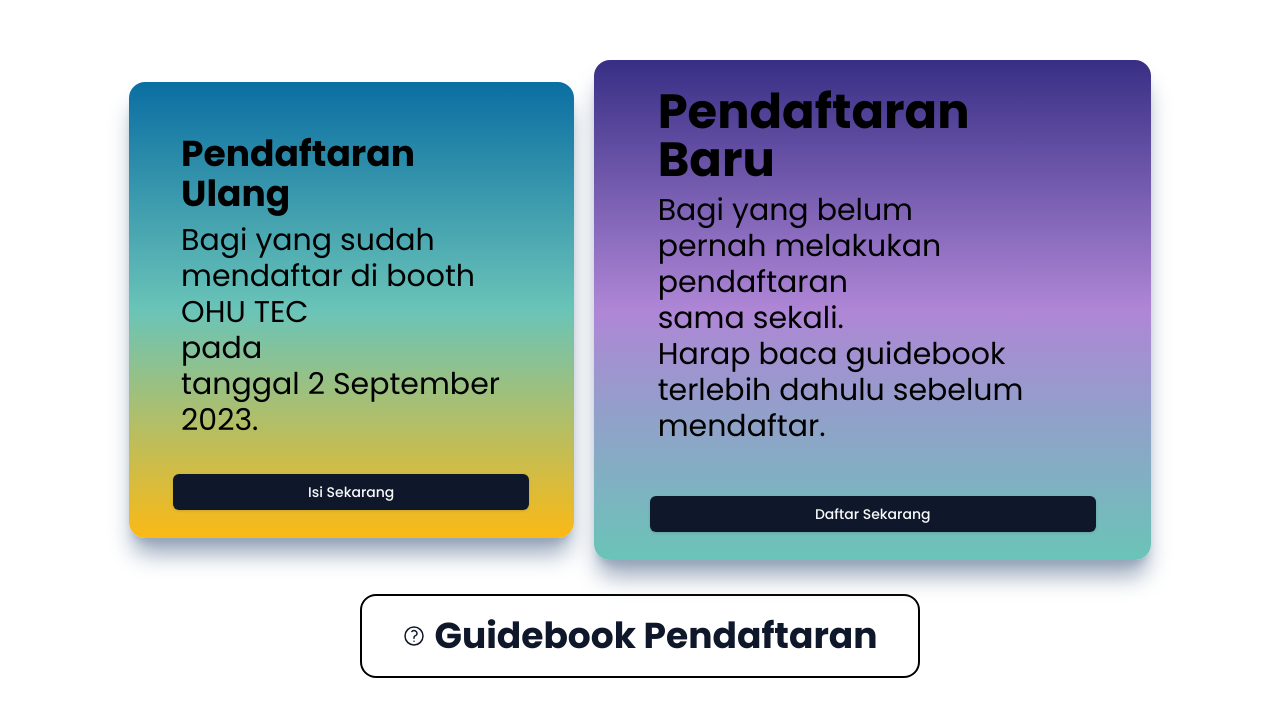
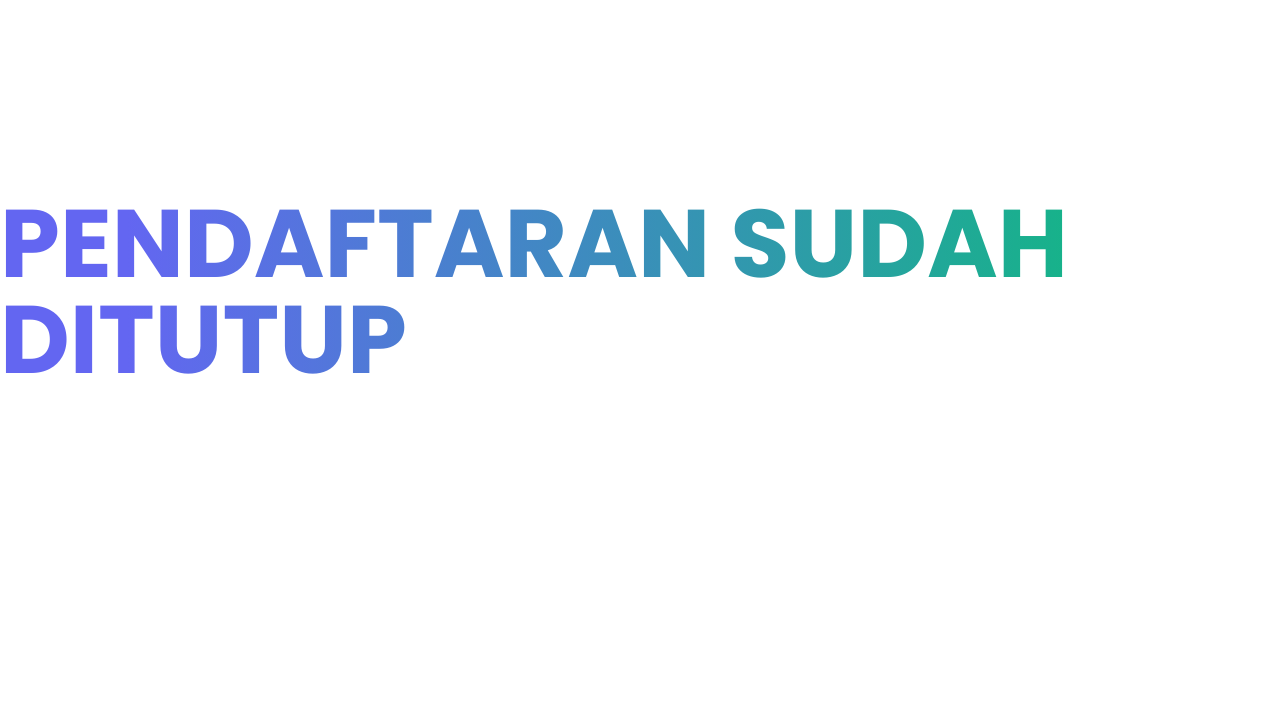
Before and after one commit to gunturoktavianto/frontend-ohu-tec-2023, a Next.js app: page /dashboard in a window 1280 px wide. Shown: the part 108-824 px from the top of the page. After the commit the page ends 800 px from the top, so only its background shows below. Built offline with nearby package versions, Linux system fonts and the light colour scheme.

Commit message:
hapus form daful

```diff
--- a/app/dashboard/daftar-ulang/page.tsx
+++ b/app/dashboard/daftar-ulang/page.tsx
@@ -1,8 +1,10 @@
-import React from 'react'
-import FormInternshipDaful from '../../component-ohu/FormInternshipDaful';
+import React from "react";
+import FormInternshipDaful from "../../component-ohu/FormInternshipDaful";
 
 export default function page() {
-  return (
-    <FormInternshipDaful></FormInternshipDaful>
-  )
+    return (
+        <h1 className="font-bold text-5xl text-center">
+            PENDAFTARAN SUDAH DITUTUP
+        </h1>
+    );
 }
--- a/app/dashboard/page.tsx
+++ b/app/dashboard/page.tsx
@@ -2,5 +2,11 @@ import React from "react";
 import Dashboard from "../component-ohu/Dashboard";
 
 export default function Registration() {
-    return <Dashboard></Dashboard>;
+    return (
+        <div className="flex h-screen justify-center items-center text-transparent bg-clip-text bg-gradient-to-r from-indigo-500 from-10%   to-emerald-500 to-90%">
+            <h1 className="font-bold lg:text-8xl sm:text-5xl md:text-4xl">
+                PENDAFTARAN SUDAH DITUTUP
+            </h1>
+        </div>
+    );
 }
--- a/app/dashboard/pendaftaran-baru/bundle-form/page.tsx
+++ b/app/dashboard/pendaftaran-baru/bundle-form/page.tsx
@@ -5,7 +5,8 @@ import FormBundle from "@/app/component-ohu/FormBundle";
 export default function page() {
     return (
         // <FormBundle></FormBundle>
-        <h1 className="text-3xl font-bold text-center">Coming Soon</h1>
-
+        <h1 className="font-bold text-5xl text-center bg-clip-text bg-gradient-to-r from-cyan-500 to-blue-500">
+            PENDAFTARAN SUDAH DITUTUP
+        </h1>
     );
 }
--- a/app/dashboard/pendaftaran-baru/internship-form/page.tsx
+++ b/app/dashboard/pendaftaran-baru/internship-form/page.tsx
@@ -2,13 +2,18 @@ import React from "react";
 // import FormInternship from "@/app/component-ohu/FormInternship";
 
 export default function page() {
+    // return (
+    //     <div className="div text-center flex justify-center">
+    //         <iframe
+    //             src="https://docs.google.com/forms/d/e/1FAIpQLSdrMcxOcOTF-02VmUQmbgH_Yc0iVa4M2ck96SFuBI1d9kG3wQ/viewform?embedded=true"
+    //             width="640"
+    //             height="2000"
+    //         ></iframe>
+    //     </div>
+    // );
     return (
-        <div className="div text-center flex justify-center">
-            <iframe
-                src="https://docs.google.com/forms/d/e/1FAIpQLSdrMcxOcOTF-02VmUQmbgH_Yc0iVa4M2ck96SFuBI1d9kG3wQ/viewform?embedded=true"
-                width="640"
-                height="2000"
-            ></iframe>
-        </div>
+        <h1 className="font-bold text-5xl text-center">
+            PENDAFTARAN SUDAH DITUTUP
+        </h1>
     );
 }
--- a/app/dashboard/pendaftaran-baru/page.tsx
+++ b/app/dashboard/pendaftaran-baru/page.tsx
@@ -2,5 +2,9 @@ import React from "react";
 import DashboardBaru from "@/app/component-ohu/DashboardBaru";
 
 export default function page() {
-    return <DashboardBaru></DashboardBaru>;
+    return (
+        <h1 className="font-bold text-5xl text-center">
+            PENDAFTARAN SUDAH DITUTUP
+        </h1>
+    );
 }
```
